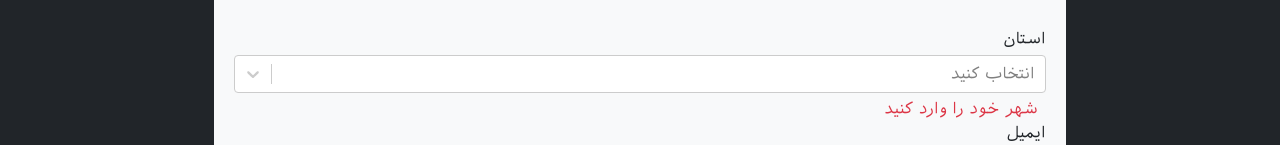
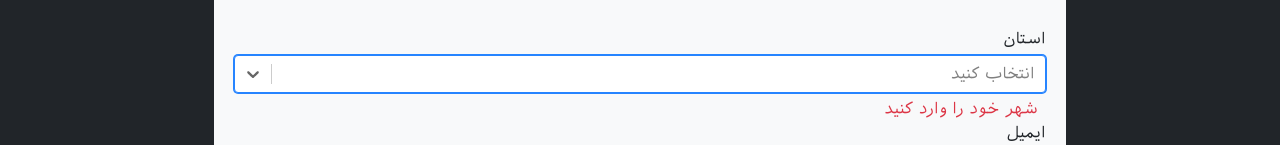
Before and after one commit to shrMohtashm/Shopping-website, a React (Create React App) app: page /checkout in a window 1280 px wide. Both pictures are taken after typing "Sample", "Sample", "name@example.com", "Sample123", "Sample123" into the empty fields and a click on the input "تایید". Shown: the part 221-366 px from the top of the page. Built offline with nearby package versions, Linux system fonts and the light colour scheme.

Commit message:
fix select validation

```diff
--- a/src/Pages/Checkout/Checkout.jsx
+++ b/src/Pages/Checkout/Checkout.jsx
@@ -7,6 +7,7 @@
 import { useNavigate } from 'react-router-dom';
 import { useDispatch } from 'react-redux';
 import Map from '../../Components/Map/Map';
+import { Controller } from 'react-hook-form';
 
 export default function Checkout() {
 
@@ -42,9 +43,6 @@
     { value: 'یزد', label: 'یزد' },
   ];
 
-
-  const [selectedOption, setSelectedOption] = useState(null);
-  const [error, setError] = useState(false)
   const [toast, setToast] = useState({ type: 'info', message: '' })
   const navigate = useNavigate();
   const dispatch = useDispatch()
@@ -54,43 +52,33 @@
     fullname: yup.string().required("فیلد نام اجباری است"),
     email: yup.string().email('ایمیل معتبر وارد کنید').required("فیلد ایمیل اجباری است"),
     password: yup.string().min(4, 'پسورد حداقل 4 کاراکتر است').max(20, 'پسورد حداکثر 20 کاراکتر است').required("فیلد پسورد اجباری است"),
-    confirmPassword: yup
-      .string()
-      .oneOf([yup.ref("password"), null], "رمزهای عبور مطابقت ندارند")
-      .required('فیلد اجباری است'),
+    confirmPassword: yup.string().oneOf([yup.ref("password"), null], "رمزهای عبور مطابقت ندارند").required('فیلد اجباری است'),
+    city: yup.object().shape({
+      value: yup.string().required('شهر '),
+      label: yup.string().required('وارد'),
+    }).required('شهر خود را وارد کنید')
   })
 
 
-  const { register, handleSubmit, setValue, formState: { errors }, } = useForm({
+  const { register, control, handleSubmit, setValue, formState: { errors } } = useForm({
     resolver: yupResolver(schema),
   });
 
 
   const handleSelectChange = (selected) => {
-    setSelectedOption(selected);
     setValue('city', selected);
-
   };
 
   const onSubmit = (data) => {
-    console.log(selectedOption)
-    if (!selectedOption) {
-      setError(true)
-    }
-    else {
-      setError(false)
-      data.city = selectedOption;
+
     setToast({ type: "success", message: `اطلاعات کاربری شما با موفقیت ثبت شد` });
-      dispatch({
-        type: 'REMOVE_ALL_PRODUCTS'
-      })
+    dispatch({ type: 'REMOVE_ALL_PRODUCTS' })
     localStorage.removeItem('TotalPrice')
     setTimeout(() => {
       navigate('/');
     }, 3000);
     console.log(data);
   }
-  };
 
   useEffect(() => {
     setToast({ type: "warning", message: `مهلت تکمیل خرید 15 دقیقه است` });
@@ -105,7 +93,7 @@
   return (
     <>
       <div className='row bg-dark' style={{ height: '100vh', paddingTop: '45px' }}>
-        <div class='col-md-2'></div>
+        <div className='col-md-2'></div>
         <div className='col-md-8'>
           <div className='row bg-light border border-dark border-1'>
             <div className='col-md-12 '>
@@ -126,18 +114,32 @@
                     <span className='fs-6 text-danger p-2 mb-1'>{errors.fullname?.message}</span>
                     <br />
                     <label htmlFor='city' className='mb-1'> استان </label>
+
+                    <Controller
+                      name="city"
+                      control={control}
+                      defaultValue={null}
+                      render={({ field }) => (
+                        <>
+
                           <Select
-                      id='city'
+                            {...field}
                             placeholder='انتخاب کنید'
-                      defaultValue={selectedOption}
-                      onChange={handleSelectChange}
+                            onChange={(selectedOption) => {
+                              handleSelectChange(selectedOption);
+                              field.onChange(selectedOption);
+                            }}
                             options={options}
-                      name="city"
+                            value={field.value || null}
                             className='mb-1'
+
                           />
-                    {error &&
-                      <span className='fs-6 text-danger p-2 mb-1'>شهر خود را وارد کنید</span>
-                    }
+                          {errors.city && (
+                            <span className='fs-6 text-danger p-2 mb-1'>{errors.city.message}</span>
+                          )}
+                        </>
+                      )}
+                    />
                     <br />
                     <label htmlFor='email' className='mb-1'>ایمیل</label>
                     <input
@@ -171,7 +173,7 @@
                     <br />
                     <div className='col-md-12'>
                       <div className='row'>
-                        <div class='col-md-5'>
+                        <div className='col-md-5'>
                           <input
                             type="submit"
                             value='تایید'
--- a/src/Pages/ShoppingCart/ShoppingCart.jsx
+++ b/src/Pages/ShoppingCart/ShoppingCart.jsx
@@ -3,7 +3,7 @@
 import { FaTrash } from "react-icons/fa";
 import { Button } from 'reactstrap'
 import { Link } from 'react-router-dom';
-import { addToCart, decreaseQuantity, removeFromCart, selectCartItems, selectProducts, selectTotalPrice } from '../../action';
+import { addToCart, decreaseQuantity, removeFromCart, selectCartItems, selectProducts } from '../../action';
 
 const truncateTitle = (title) => {
   const words = title.split(' ');
```
Lines whose indentation alone changed are shown as unchanged.
